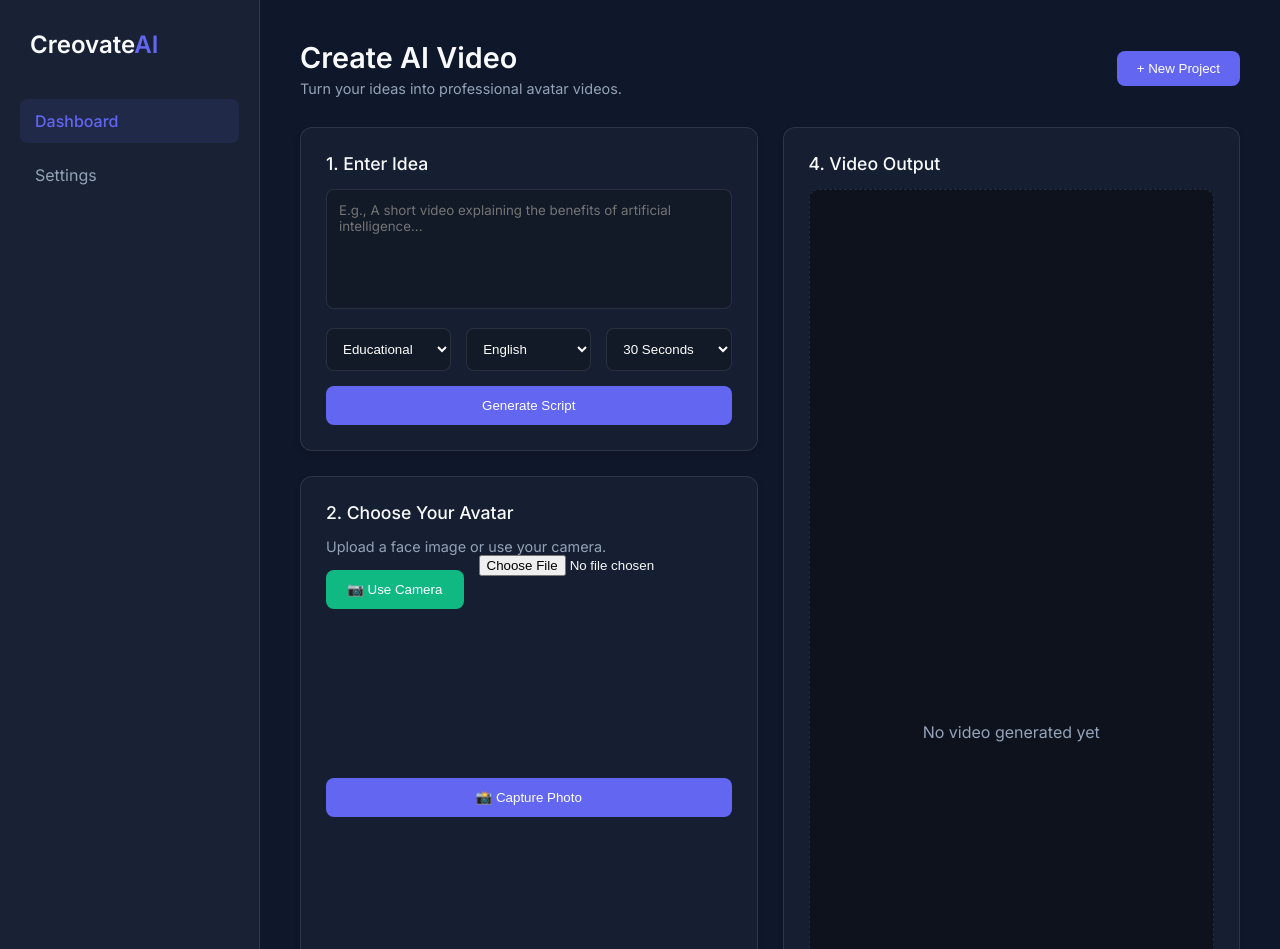
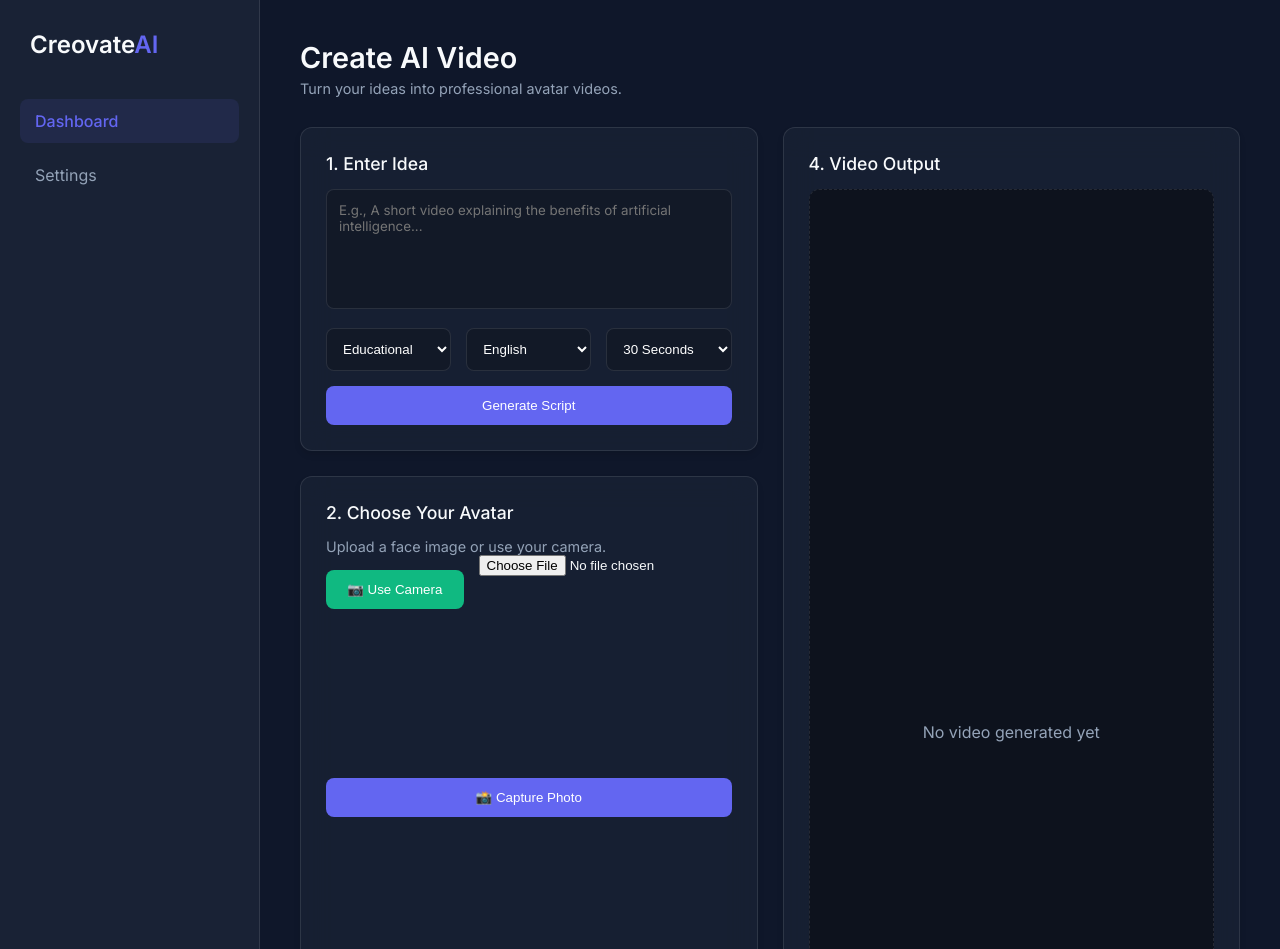
Before and after one commit to Jershindemetrius/Aurelion-Hackathon101, a plain HTML site: page frontend/dashboard.html in a window 1280 px wide. Shown: the top 949 px of the page. Drawn offline with Linux system fonts and the light colour scheme.

Commit message:
Update dashboard.html

```diff
--- a/frontend/dashboard.html
+++ b/frontend/dashboard.html
@@ -24,7 +24,7 @@
                 <h1>Create AI Video</h1>
                 <p class="subtitle">Turn your ideas into professional avatar videos.</p>
             </div>
-            <button class="new-btn">+ New Project</button>
+
         </header>
 
 
```
